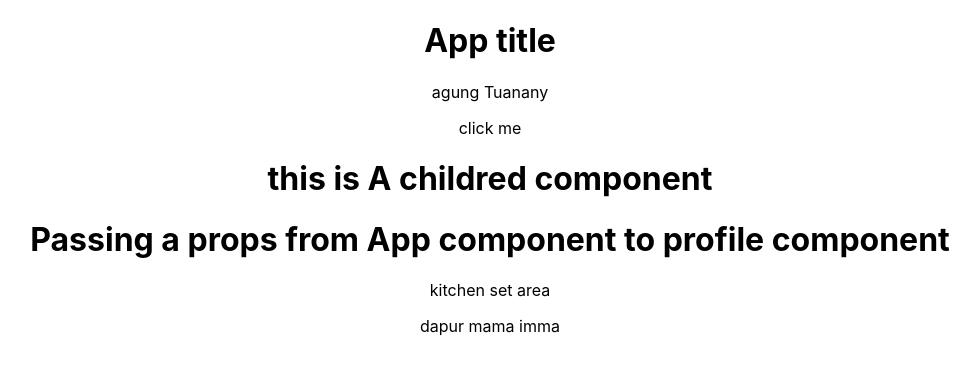
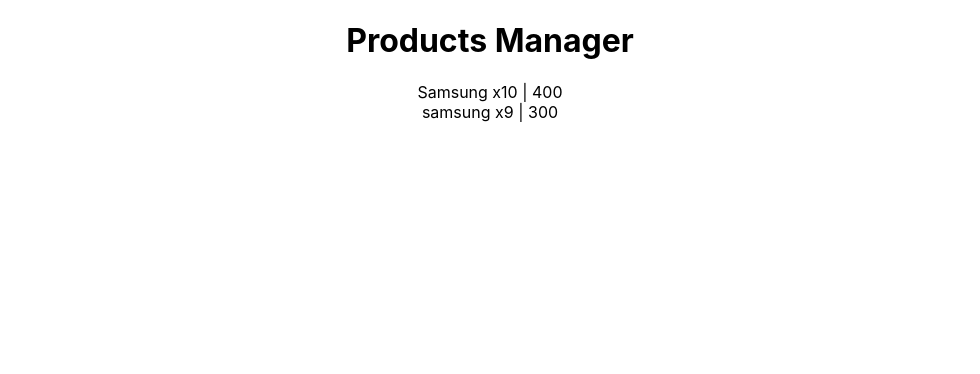
Before and after one commit to agungTuanany/reactBootCamp, a React (Create React App) app: page / in a window 1280 px wide. Shown: the top 374 px of the page, without its empty margins (150-1130 px from the left). Built offline with nearby package versions, Linux system fonts and the light colour scheme.

Commit message:
Simple Crud app: GET 01.Basic setup

```diff
--- a/src/App.js
+++ b/src/App.js
@@ -1,38 +1,49 @@
 import React,{ Component } from 'react';
 import './App.css';
 
-import Profile from './components/myComponent'
+const products = [
+  {
+    id: 1,
+    name: 'Samsung x10',
+    price: 400
+  },
+  {
+    id: 2,
+    name: 'samsung x9',
+    price: 300
+  }
+];
 
+localStorage.setItem('products', JSON.stringify(products));
 class App extends Component {
   constructor(props) {
     super(props);
 
     this.state = {
-      title: "App title",
-      author: 'agung Tuanany'
-    }
-
-   this.onClick = this.onClick.bind(this);
+      product: []
+    };
   }
 
-  onClick(e) {
-    this.setState({
-      title: "A new title",
-      author: "AGUNG TUANANY"
-    });
+  componentWillMount() {
+    const products = JSON.parse(localStorage.getItem('products'));
+
+    this.setState({ products })
   }
 
   render() {
     return (
       <div className="App">
-        <h1>{this.state.title}</h1>
-        <p>{this.state.author}</p>
-        <div onClick={this.onClick}>click me</div>
+        <h1>Products Manager</h1>
+        {
+          this.state.products.map(product => {
+            return (
+              <div key={product.id} >
+                <span>{product.name}</span> | <span>{product.price}</span>
+              </div>
 
-        <Profile
-          title= "kitchen set area"
-          company= "dapur mama imma"
-        />
+            );
+          })
+        }
       </div>
     );
   }
```
